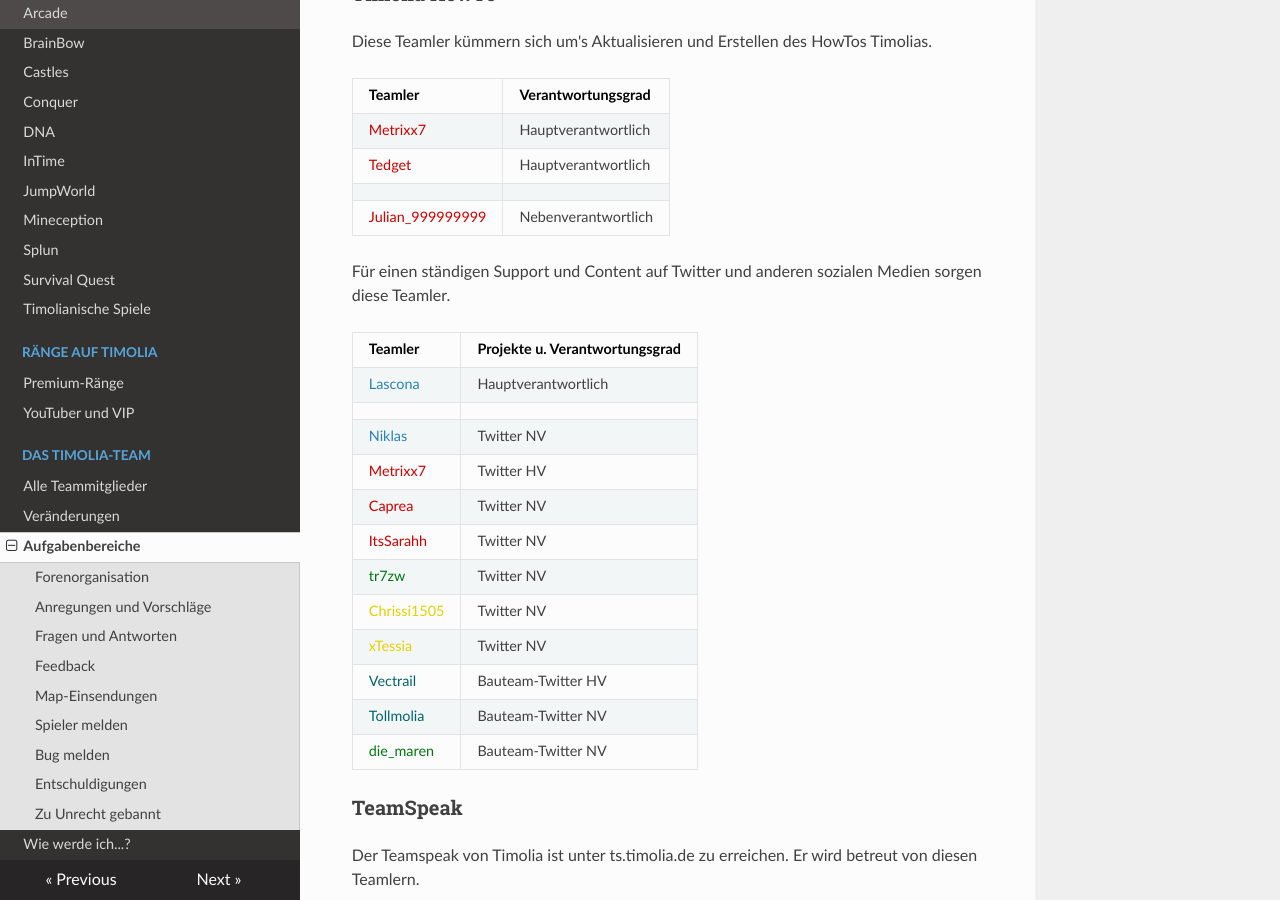
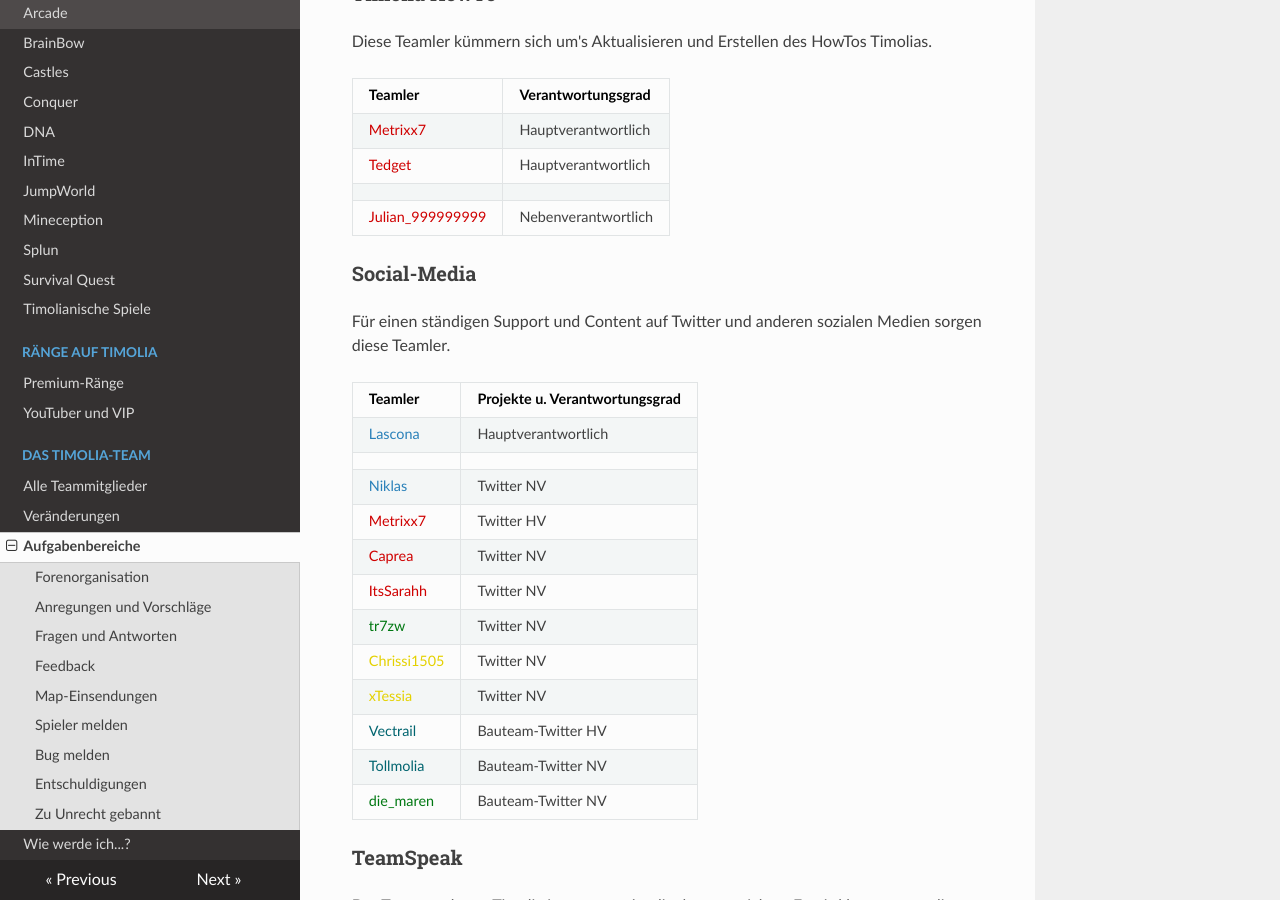
Before and after one commit to TimoliaDE/HowTo, an MkDocs documentation site: the page built from docs/team/responsibilities.md, in a window 1280 px wide and 900 px high, scrolled down 3880 px. Built offline with MkDocs 1.6.1, drawn with Linux system fonts in a browser that asks for light colours; nearby versions of some CDN libraries; old or Windows-style settings are respelled for this version of MkDocs.

Commit message:
Update responsibilities.md

```diff
--- a/docs/team/responsibilities.md
+++ b/docs/team/responsibilities.md
@@ -135,6 +135,7 @@ Diese Teamler kümmern sich um's Aktualisieren und Erstellen des HowTos Timolias
 | | |
 |<span style="color:#CF0101">Julian_999999999</span> | Nebenverantwortlich |
 
+### **Social-Media**
 Für einen ständigen Support und Content auf Twitter und anderen sozialen Medien sorgen diese Teamler.
 
 | Teamler | Projekte u. Verantwortungsgrad |
```
